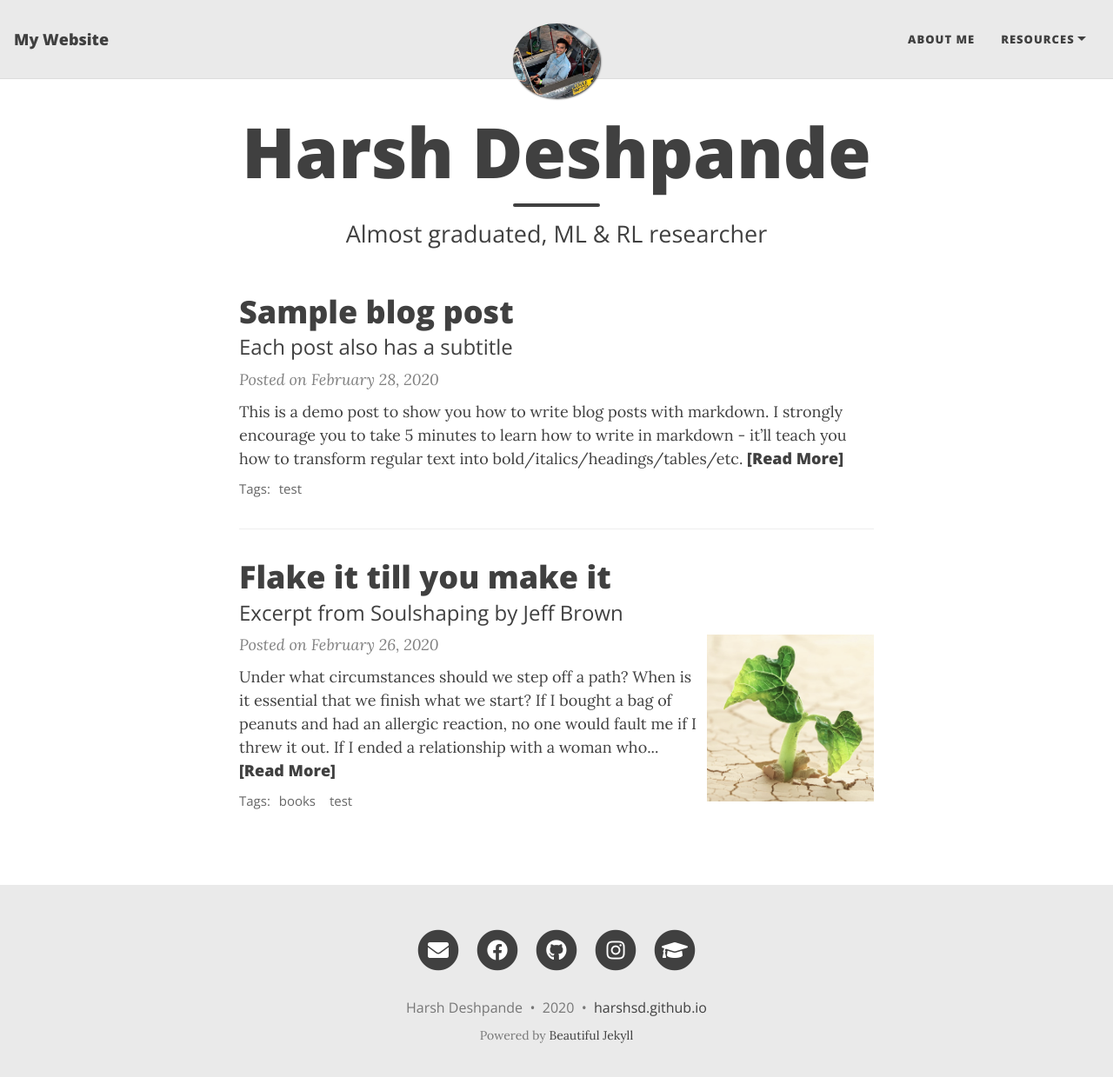
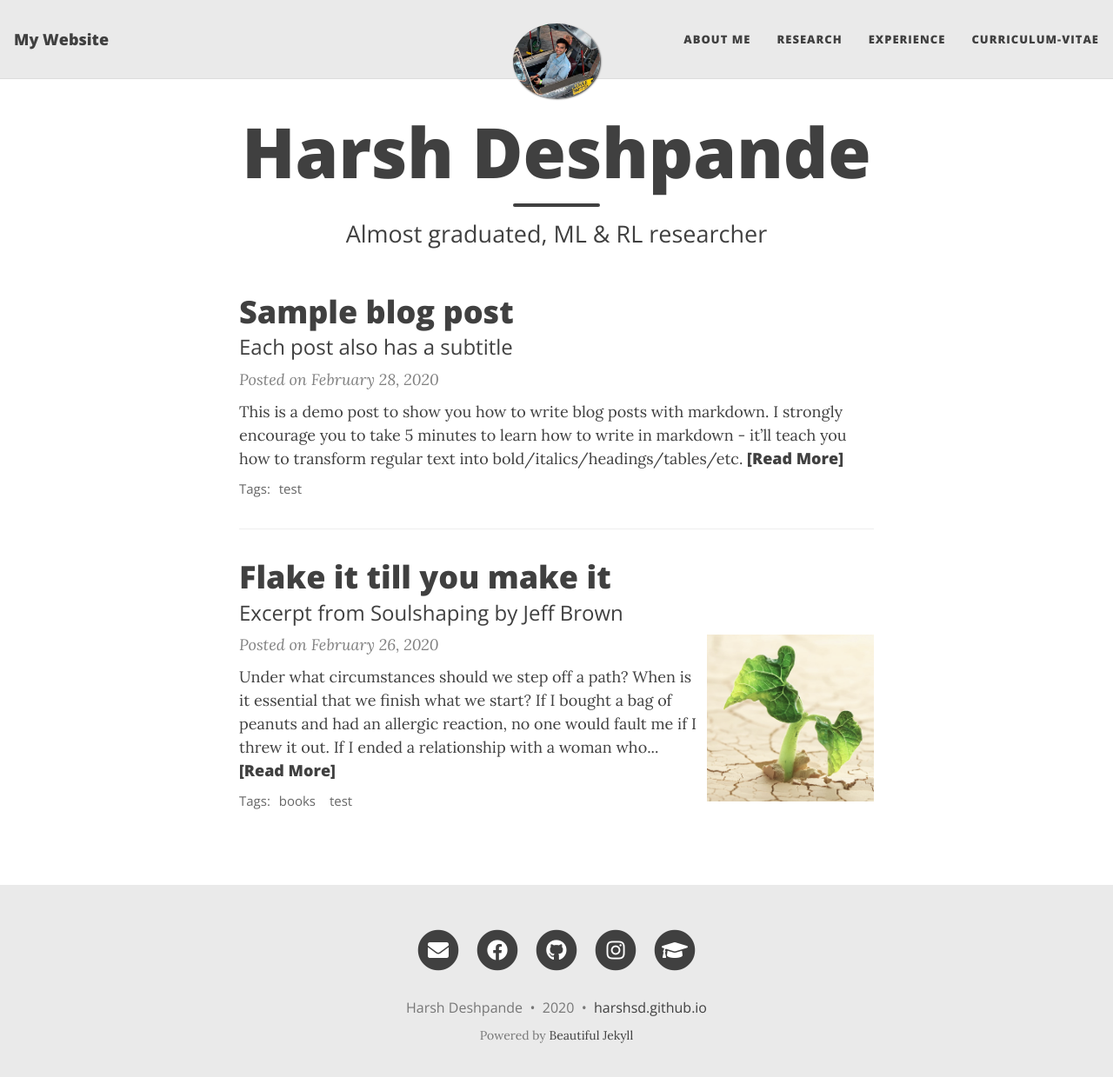
Before and after one commit to harshsd/harshsd.github.io, a Jekyll site: the page built from index.html, in a window 1280 px wide and 1252 px high. Shown: the top 1239 px of the window at 87% size. Built offline with Jekyll 4.4.1, drawn with Linux system fonts in a browser that asks for light colours; nearby versions of some CDN libraries; the list of posts is cut into pages by our own code.

Commit message:
links_added

```diff
--- a/_config.yml
+++ b/_config.yml
@@ -15,9 +15,12 @@ author: Harsh Deshpande
 
 navbar-links:
   About Me: "aboutme"
-  Resources:
-    - Beautiful Jekyll: "https://beautifuljekyll.com"
-    - Learn markdown: "https://www.markdowntutorial.com/"
+  Research: "research"
+  Experience: "workex"
+  Curriculum-Vitae: "CV"
+  # Resources:
+  #   - Beautiful Jekyll: "https://beautifuljekyll.com"
+  #   - Learn markdown: "https://www.markdowntutorial.com/"
 
 # --- Logo --- #
 
```
Also changed, not shown: research.md (added), travel.md (added), workex.md (added).
